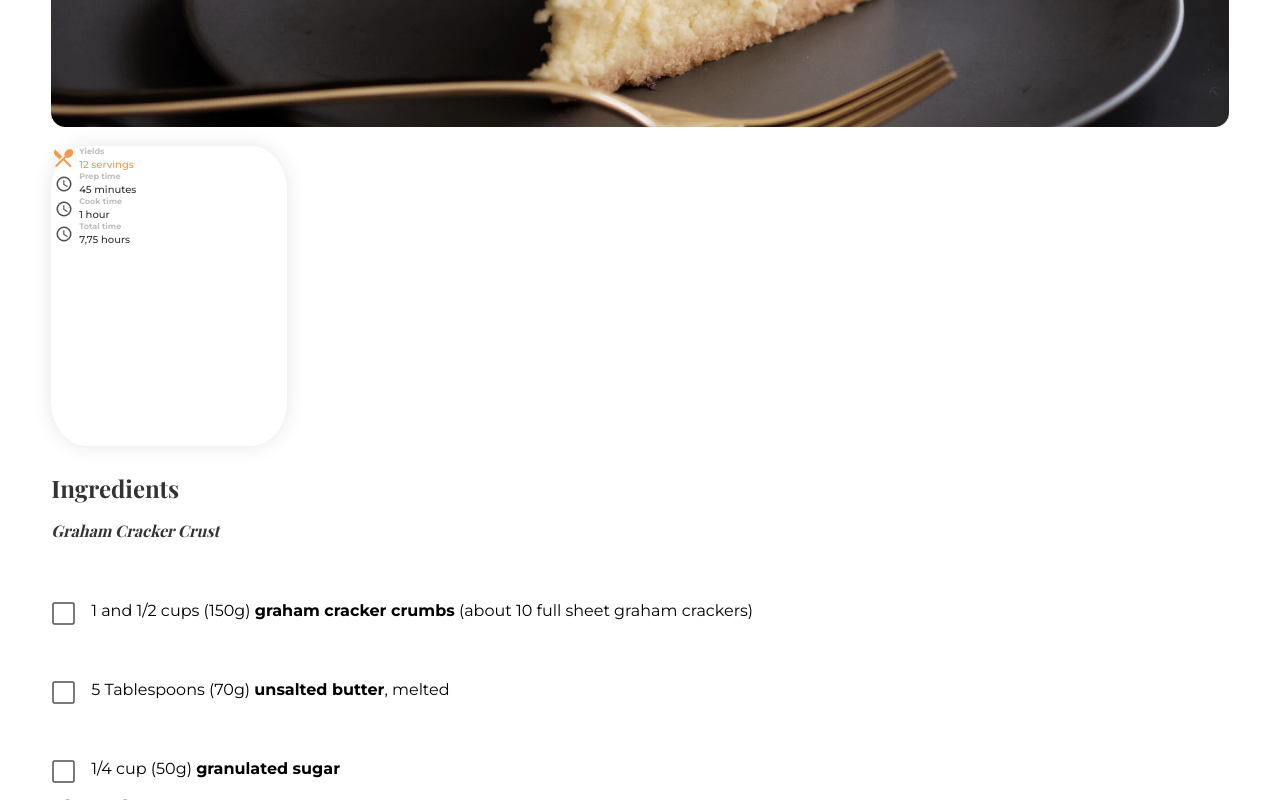
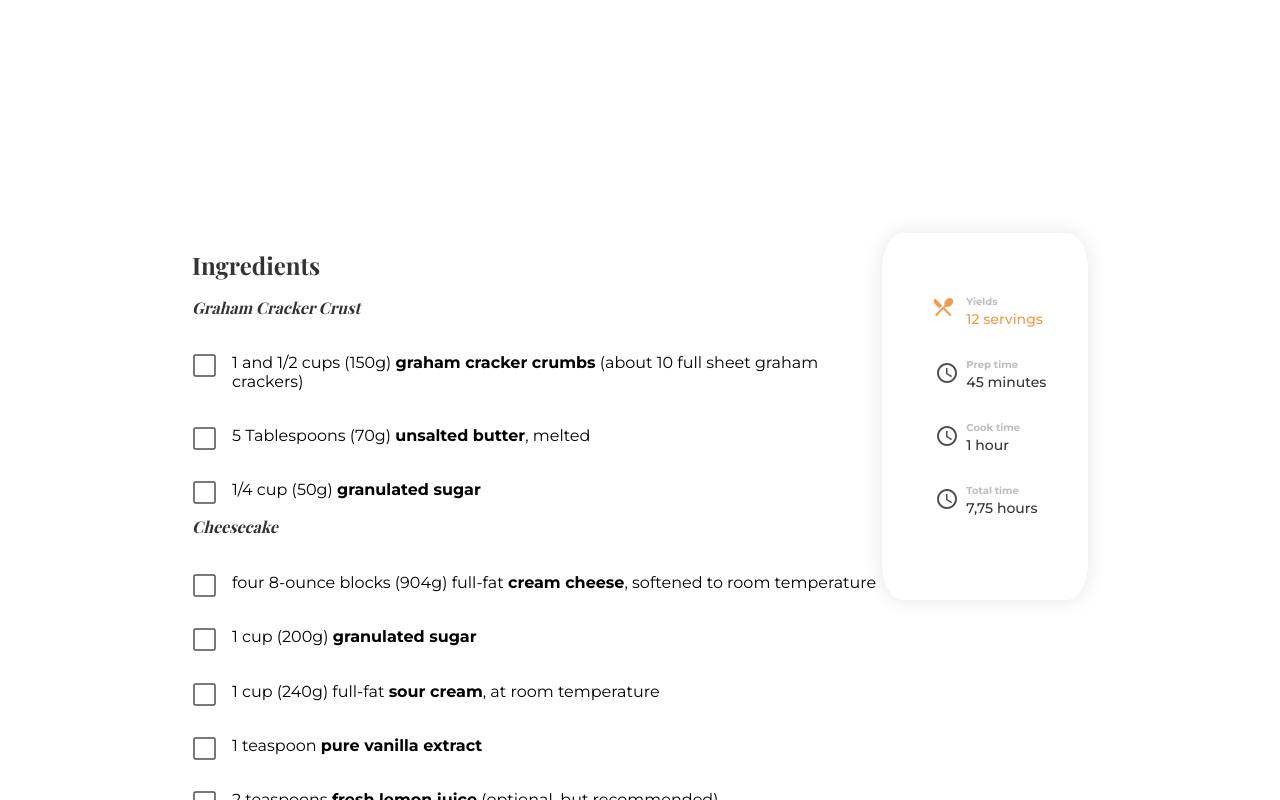
Before and after one commit to miguelprzc/recipe-page, a plain HTML site: page index.html in a window 1280 px wide. Shown: the part 687-1487 px from the top of the page. Drawn offline with nearby package versions, Linux system fonts and the light colour scheme; a web font is replaced by a local one.

Commit message:
Update media queries

```diff
--- a/styles.css
+++ b/styles.css
@@ -206,36 +206,45 @@ footer a {
 }
 
 @media (min-width: 1024px) {
+  body {
+    margin: 0;
+  }
 
-  /* .grid-container {
+  .grid-container {
     display: grid;
     max-width: 100vw;
-    grid-template-columns: 70% 30%;
-    grid-template-rows: 10% 10% 40% 40%;
+    grid-template-columns: 77% 23%;
+    grid-template-rows: 4% 3% 25% 63% 2% 2%;
     grid-template-areas:
       "h1 h1"
       "description description"
-      "recipe-pic recipe picture"
+      "recipe-pic recipe-pic"
       "ingredients-instructions recipe-info-grid"
-  } */
+      "source source"
+      "footer footer";
+    margin: 2% 15%;
+  }
   .recipe-info-grid {
+    box-sizing: border-box;
     display: block;
-    width: 20%;
-    min-height: 300px;
-    border-radius: 15%;
+    width: 100%;
+    max-height: 367px;
+    border-radius: 10%;
     box-shadow: 0px 0px 20px rgba(0, 0, 0, 0.1);
     margin-bottom: 30px;
-    justify-content: center;
+    padding: 30% 24%;
   }
   /*--------------- HEADER ------------ */
   h1 {
     grid-area: h1;
     font-size: 48px;
     line-height: 54px;
+    margin-bottom: 30px;
   }
 
   .description {
     grid-area: description;
+    width: 65%;
   }
 
   .description p {
@@ -245,15 +254,61 @@ footer a {
   }
 
   .recipe-pic {
+    display: flex;
+    justify-content: center;
     grid-area: recipe-pic;
+    width: 100%;
   }
 
-  .recipe-info-grid {
-    grid-area: recipe-info-grid;
+  .info {
+    row-gap: 2px;
+    column-gap: 10px;
+    margin-bottom: 30px;
+  }
+
+  .icon {
+    font-size: 24px;
+  }
+
+  .info-field-name {
+    font-size: 10px;
+  }
+
+  .info-field-des {
+    color: #333;
+    font-size: 14px;
+    width: 100px;
+  }
+
+  .orange {
+    color: #F2994A;
+  }
+
+  .info-1 {
+    grid-area: info-1;
+  }
+
+  .info-2 {
+    grid-area: info-2;
+  }
+
+  .info-3 {
+    grid-area: info-3;
+  }
+
+  .info-4 {
+    grid-area: info-4;
   }
 
   .ingredients-instructions {
     grid-area: ingredients-instructions;
   }
 
+  .source {
+    grid-area: source;
+  }
+
+  footer {
+    grid-area: footer;
+  }
 }
```
